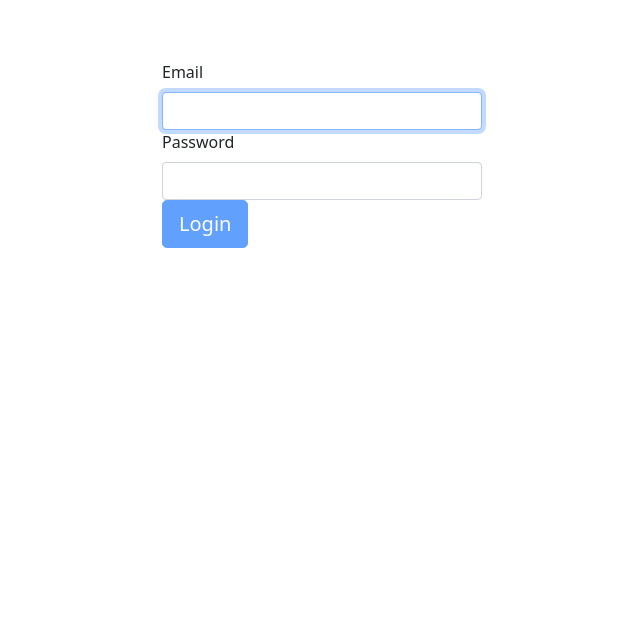
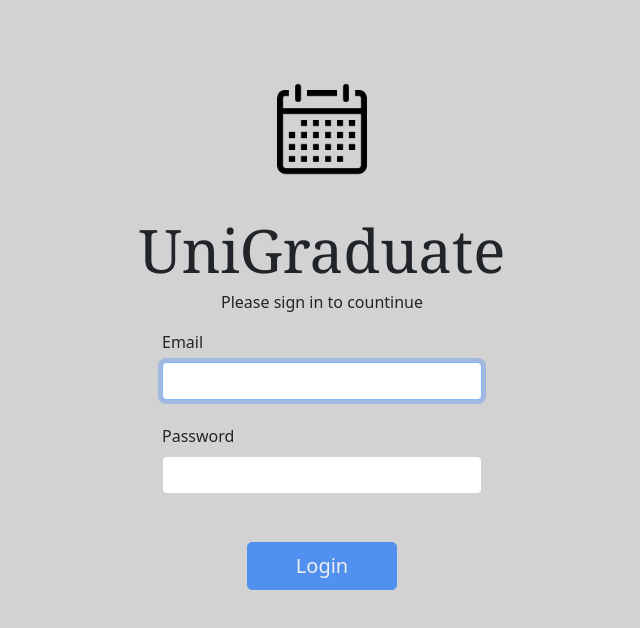
Before and after one commit to waseemtannous/UniGraduate, a React (Create React App) app in the folder client/: page /Login in a window 1280 px wide. Shown: the top 628 px of the page, without its empty margins (318-958 px from the left). Built offline with nearby package versions, Linux system fonts and the light colour scheme.

Commit message:
edited the ui

```diff
--- a/client/src/components/Courses/Courses.js
+++ b/client/src/components/Courses/Courses.js
@@ -257,7 +257,7 @@ class Courses extends Component {
       <div>
         <Navbar />
         {checkLogin()}
-        <div className="container-fluid h-100">
+        <div className="container-fluid h-100 pt-5 mt-3">
         <h1>Courses</h1>
         <hr></hr>
         <div className="row">
--- a/client/src/components/Grades/Grades.js
+++ b/client/src/components/Grades/Grades.js
@@ -140,13 +140,13 @@ class Grades extends Component {
     <div>
         <Navbar></Navbar>
         {checkLogin()}
-      <div className="container-fluid h-100">
+      <div className="container-fluid h-100 pt-5 mt-3">
         <h1>Grades</h1>
         <hr></hr>
         <div className="row">
           <div className="col-sm-6 border-right">
             <div className="row">
-                <div className="col-md-6">
+                <div className="col-md-6 ">
                     <h2>Courses</h2>
                 </div>
                 <div className="col-md-6">
--- a/client/src/components/Lecturers/Lecturers.js
+++ b/client/src/components/Lecturers/Lecturers.js
@@ -162,7 +162,7 @@ class Lectures extends Component {
       <div>
         <Navbar></Navbar>
         {checkLogin()}
-      <div className="container-fluid h-100">
+      <div className="container-fluid h-100 pt-5 mt-3">
         <h1>lecturers</h1>
         <hr></hr>
         <div className="row">
--- a/client/src/components/Login/Login.css
+++ b/client/src/components/Login/Login.css
@@ -8,3 +8,14 @@
       max-width: 320px;
     }
   }
+  .p3 {
+    font-family:"Georgia", serif;
+    font-size: 60px;
+  }
+
+  .loginButtonSection {
+    width: '100%';
+    height: '30%';
+    justify-content: 'center';
+    align-items: 'center';
+ }
--- a/client/src/components/Login/Login.js
+++ b/client/src/components/Login/Login.js
@@ -1,6 +1,8 @@
 import React, { useState } from "react";
 import Form from "react-bootstrap/Form";
 import Button from "react-bootstrap/Button";
+import { Helmet } from "react-helmet";
+import logo from "./t.png";
 import "./Login.css";
 
 export default function Login() {
@@ -35,9 +37,26 @@ export default function Login() {
 
   return (
     <div className="Login">
+        <Helmet>
+          <style>
+            {'body { background-image: url("");  background-color: #d2d2d2; }'}
+          </style>
+        </Helmet>
+        <div className="text-center ">
+        <img
+              src={logo}
+              width="150"
+              height="150"
+              class="d-inline-block align-top mx-2"
+              alt=""
+            />
+        <h1 className="p3 my-1">UniGraduate</h1>
+        <p classname="font-monospace">Please sign in to countinue</p>
+
+        </div>
       <Form onSubmit={handleSubmit}>
         <Form.Group size="lg" controlId="email">
-          <Form.Label>Email</Form.Label>
+          <Form.Label className = "">Email</Form.Label>
           <Form.Control
             autoFocus
             type="email"
@@ -46,16 +65,19 @@ export default function Login() {
           />
         </Form.Group>
         <Form.Group size="lg" controlId="password">
-          <Form.Label>Password</Form.Label>
+          <Form.Label className="mt-4">Password</Form.Label>
           <Form.Control
             type="password"
             value={password}
             onChange={(e) => setPassword(e.target.value)}
           />
         </Form.Group>
-        <Button block size="lg" type="submit" disabled={!validateForm()}>
+        <div className="text-center">
+        <Button className="px-5 my-5" block size="lg" type="submit" disabled={!validateForm()}>
           Login
         </Button>
+
+        </div>
       </Form>
     </div>
   );
--- a/client/src/components/Navbar/Navbar.js
+++ b/client/src/components/Navbar/Navbar.js
@@ -1,7 +1,7 @@
 import React, { Component } from "react";
-import {Helmet} from 'react-helmet';
+import { Helmet } from "react-helmet";
 import logo from "./t.png";
-import "./Navbar.css"
+import "./Navbar.css";
 
 class Navbar extends Component {
   state = {};
@@ -10,29 +10,51 @@ class Navbar extends Component {
     return (
       <div className="Home">
         <Helmet>
-            <style>{'body { background-image: url("");  background-color: #d2d2d2; }'}</style>
+          <style>
+            {'body { background-image: url("");  background-color: #d2d2d2; }'}
+          </style>
         </Helmet>
-        <nav class="navbar navbar-expand-lg navbar-dark bg-dark justify-content-center">
+        <nav class="navbar fixed-top navbar-expand-lg navbar-dark bg-dark justify-content-center">
           <a class="navbar-brand" href="\">
             <img
               src={logo}
               width="30"
               height="30"
-                  class="d-inline-block align-top"
+              class="d-inline-block align-top mx-2"
               alt=""
             />
             UniGraduate
           </a>
-          <div class="collapse navbar-collapse centered2" id="navbarNavAltMarkup">
+          <div
+            class="collapse navbar-collapse centered2 "
+            id="navbarNavAltMarkup"
+          >
             <div class="navbar-nav">
-              <a class="nav-item nav-link" href="/Grades">Grades</a>
-              <a class="nav-item nav-link" href="/Courses">Courses</a>
-              <a class="nav-item nav-link" href="/Lecturers">Lecturers</a>
-              <a class="nav-item nav-link" href="/Teachers">Teachers</a>
-              <button className="btn btn-danger btn-sm" onClick={() => sessionStorage.removeItem('user')}><a class="nav-item nav-link" href="/Login">Logout</a></button>
+              <a class="nav-item nav-link" href="/Grades">
+                Grades
+              </a>
+              <a class="nav-item nav-link" href="/Courses">
+                Courses
+              </a>
+              <a class="nav-item nav-link" href="/Lecturers">
+                Lecturers
+              </a>
+              <a class="nav-item nav-link" href="/Teachers">
+                Teachers
+              </a>
+              <button
+                className="btn btn-danger btn-sm"
+                onClick={() => sessionStorage.removeItem("user")}
+              >
+                <a class="nav-item nav-link" href="/Login">
+                  Logout
+                </a>
+              </button>
             </div>
           </div>
-          <h5 className="text-white">Hello {JSON.parse(sessionStorage.getItem('user')).name}</h5>
+          <h5 className="text-white mx-2">
+            Hello {JSON.parse(sessionStorage.getItem("user")).name}
+          </h5>
         </nav>
       </div>
     );
--- a/client/src/components/Teachers/Teachers.js
+++ b/client/src/components/Teachers/Teachers.js
@@ -65,7 +65,7 @@ class Teachers extends Component {
       <div>
         <Navbar></Navbar>
         {checkLogin()}
-      <div className="container-fluid h-100">
+      <div className="container-fluid h-100 pt-5 mt-3">
         <h1>Teachers</h1>
         <hr></hr>
         <div className="row">
```
Also changed, not shown: client/src/components/Login/t.png (added). Lines whose indentation alone changed are shown as unchanged.
